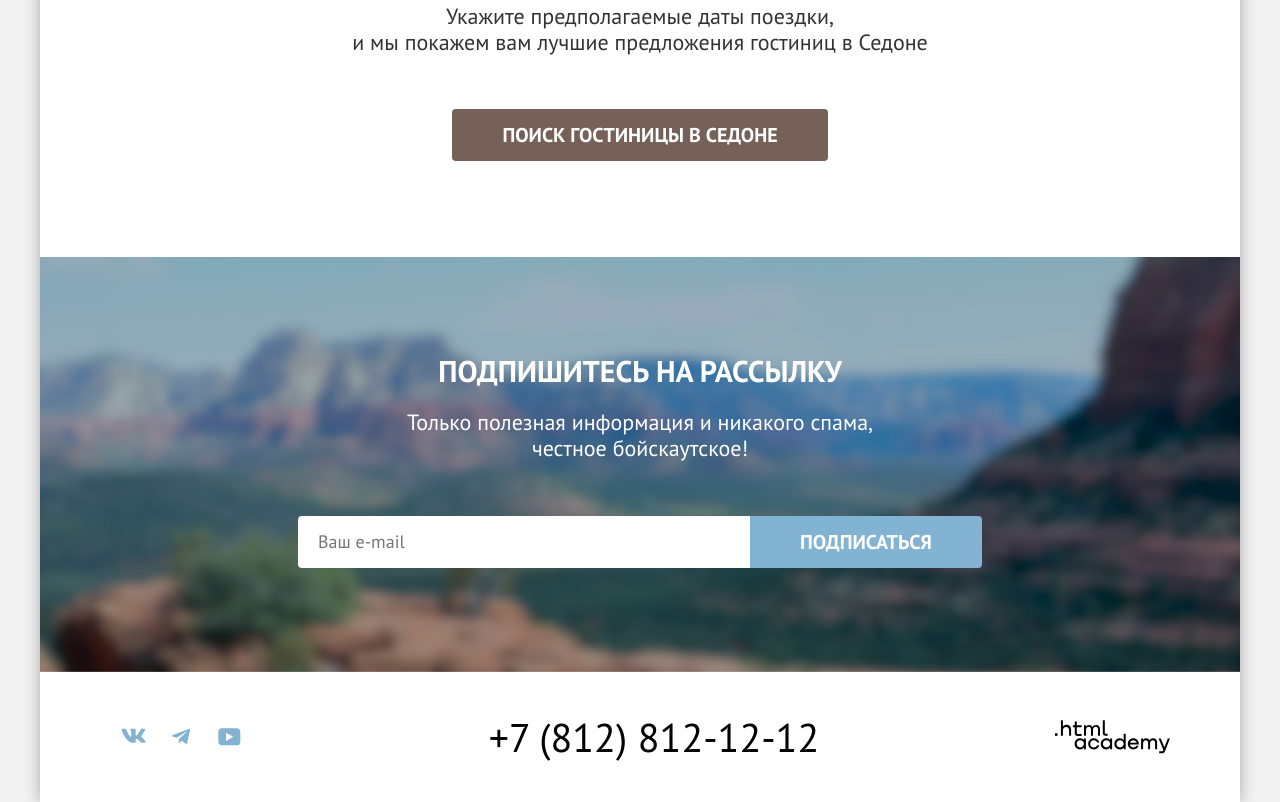
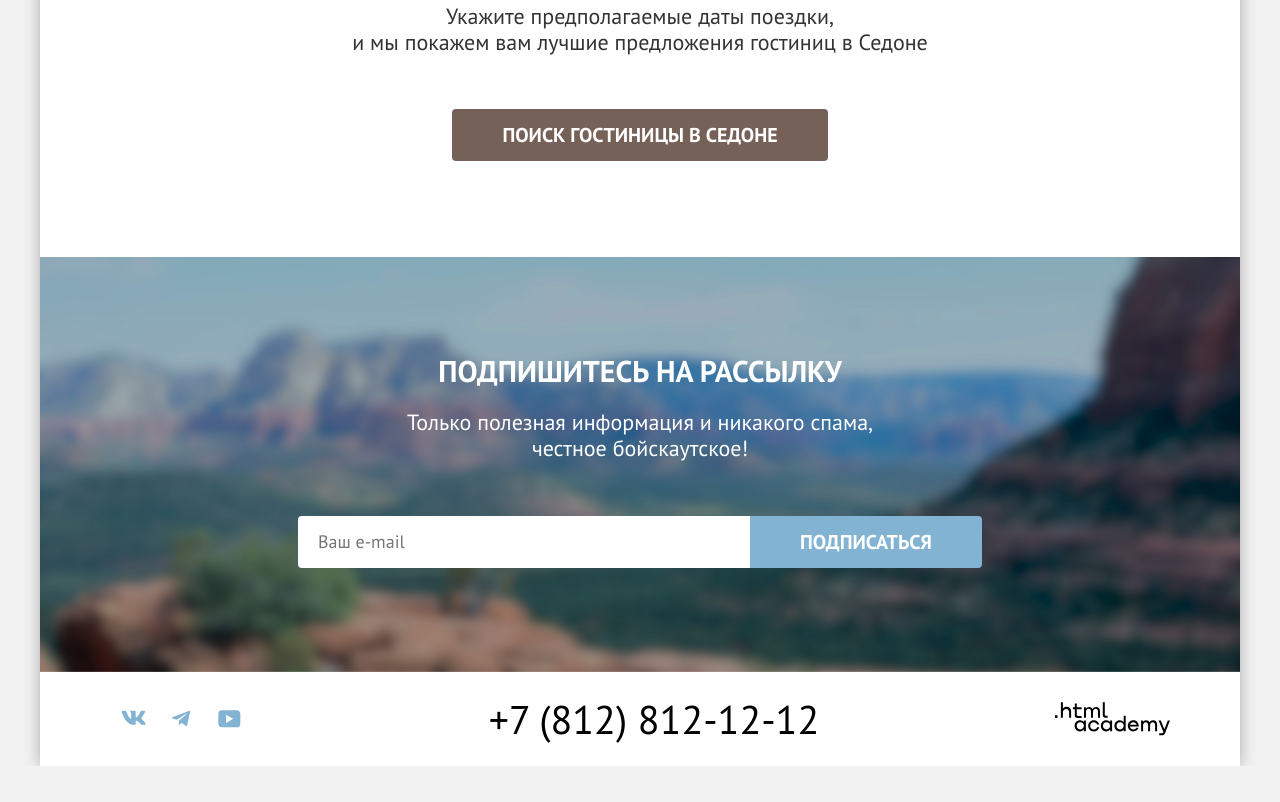
Before and after one commit to gorbunoff-denis/sedona-liga-template, a website: page source/index.html in a window 1280 px wide. Shown: the part 2766-3568 px from the top of the page. After the commit the page ends 3532 px from the top, so only its background shows below. Drawn offline with nearby package versions, Linux system fonts and the light colour scheme; files that its build step writes are made by us from their sources.

Commit message:
Исправит телефон в футере

```diff
--- a/source/index.html
+++ b/source/index.html
@@ -149,9 +149,7 @@
             </a>
           </li>
         </ul>
-        <p class="footer__phones">
-          <a class="footer__phones-link link-reset" href="tel:+78128121212">+7 (812) 812-12-12</a>
-        </p>
+        <a class="footer__phones-link link-reset" href="tel:+78128121212">+7 (812) 812-12-12</a>
         <a class="footer__logo-link link-reset" href="htmlacademy.ru">
           <svg width="115" height="34" viewBox="0 0 115 34" fill="none" xmlns="http://www.w3.org/2000/svg">
             <path d="M0 13.2564V15.8564H2.5V13.2564H0Z" fill="black"/>
```
